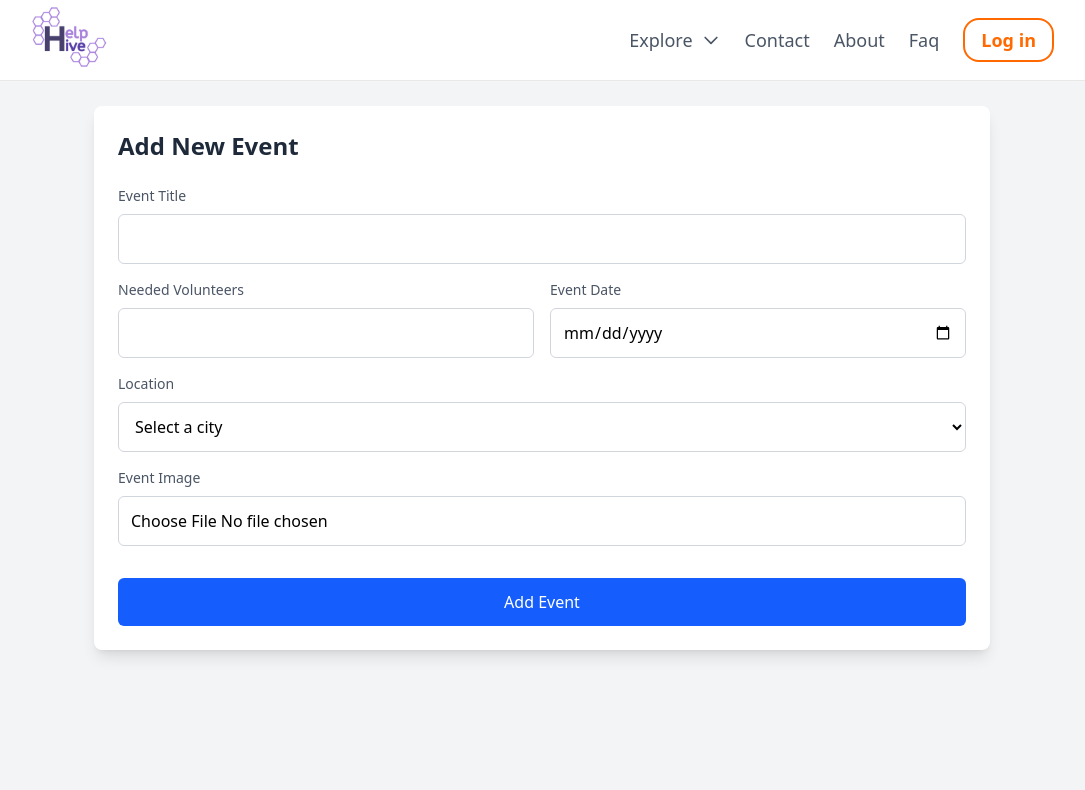
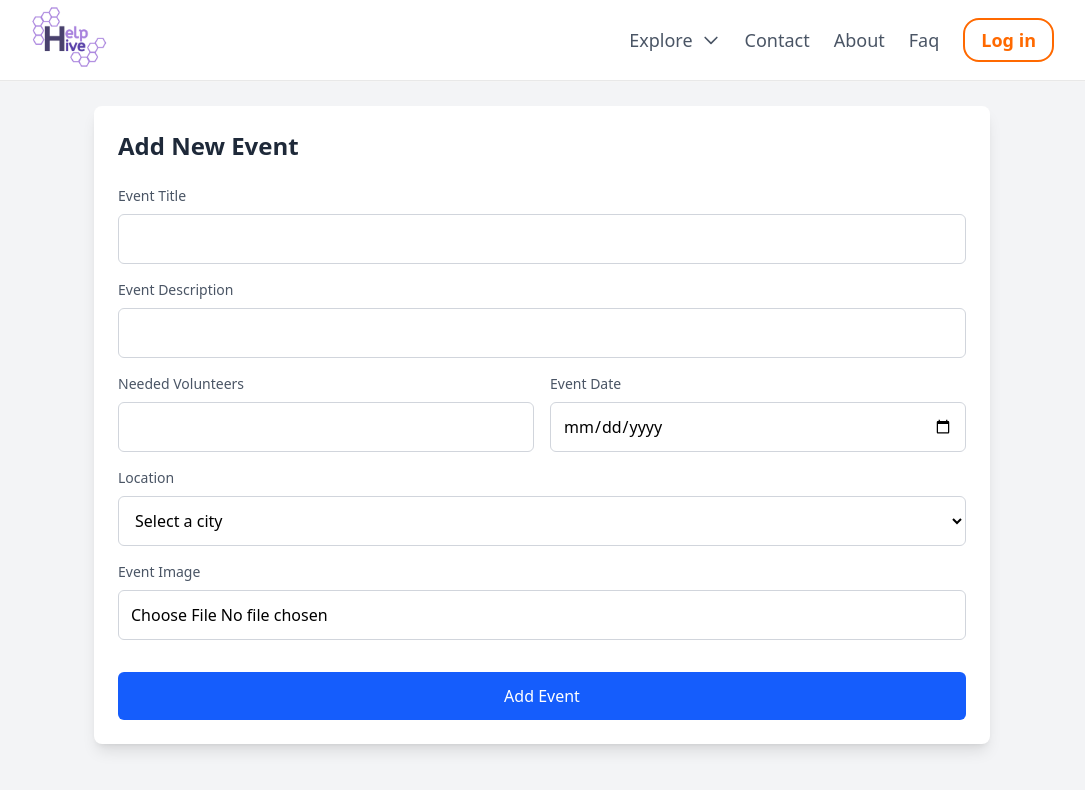
Before and after one commit to 3-knuckle-heads/HelpHive, a React (Vite) app in the folder FrontEnd/help-hive/: page /eventcreate in a window 1280 px wide. Shown: the top 790 px of the page, without its empty margins (98-1183 px from the left). Built offline with nearby package versions, Linux system fonts and the light colour scheme.

Commit message:
Added Desc both front and back

```diff
--- a/FrontEnd/help-hive/src/pages/AddEventPage.jsx
+++ b/FrontEnd/help-hive/src/pages/AddEventPage.jsx
@@ -20,6 +20,7 @@ const AddEventPage = ({ currentUser }) => {
   const navigate = useNavigate();
   const [newEvent, setNewEvent] = useState({
     title: "",
+    desc: "",
     needed: "",
     responded: "0",
     organizer: currentUser || "HelpHive",
@@ -109,6 +110,7 @@ const AddEventPage = ({ currentUser }) => {
           // Clear the form
           setNewEvent({
             title: "",
+            desc: "",
             needed: "",
             responded: "0",
             organizer: currentUser || "HelpHive",
@@ -155,6 +157,18 @@ const AddEventPage = ({ currentUser }) => {
               type="text"
               name="title"
               value={newEvent.title}
+              onChange={handleChange}
+              className="w-full p-3 border border-gray-300 rounded-md mt-2"
+            />
+          </div>
+          <div className="mb-4">
+            <label className="block text-sm font-medium text-gray-600">
+              Event Description
+            </label>
+            <input
+              type="text"
+              name="desc"
+              value={newEvent.desc}
               onChange={handleChange}
               className="w-full p-3 border border-gray-300 rounded-md mt-2"
             />
--- a/FrontEnd/help-hive/src/pages/EventDesc.jsx
+++ b/FrontEnd/help-hive/src/pages/EventDesc.jsx
@@ -141,7 +141,7 @@ function EventDesc() {
             About This Event
           </h2>
           <p className="text-gray-700 mt-2">
-            {event.description ||
+            {event.desc ||
               "Lorem ipsum dolor sit amet, consectetur adipiscing elit."}
           </p>
         </div>
```
Also changed, not shown: 2 other files (tests, documents, lock files or other folders).
